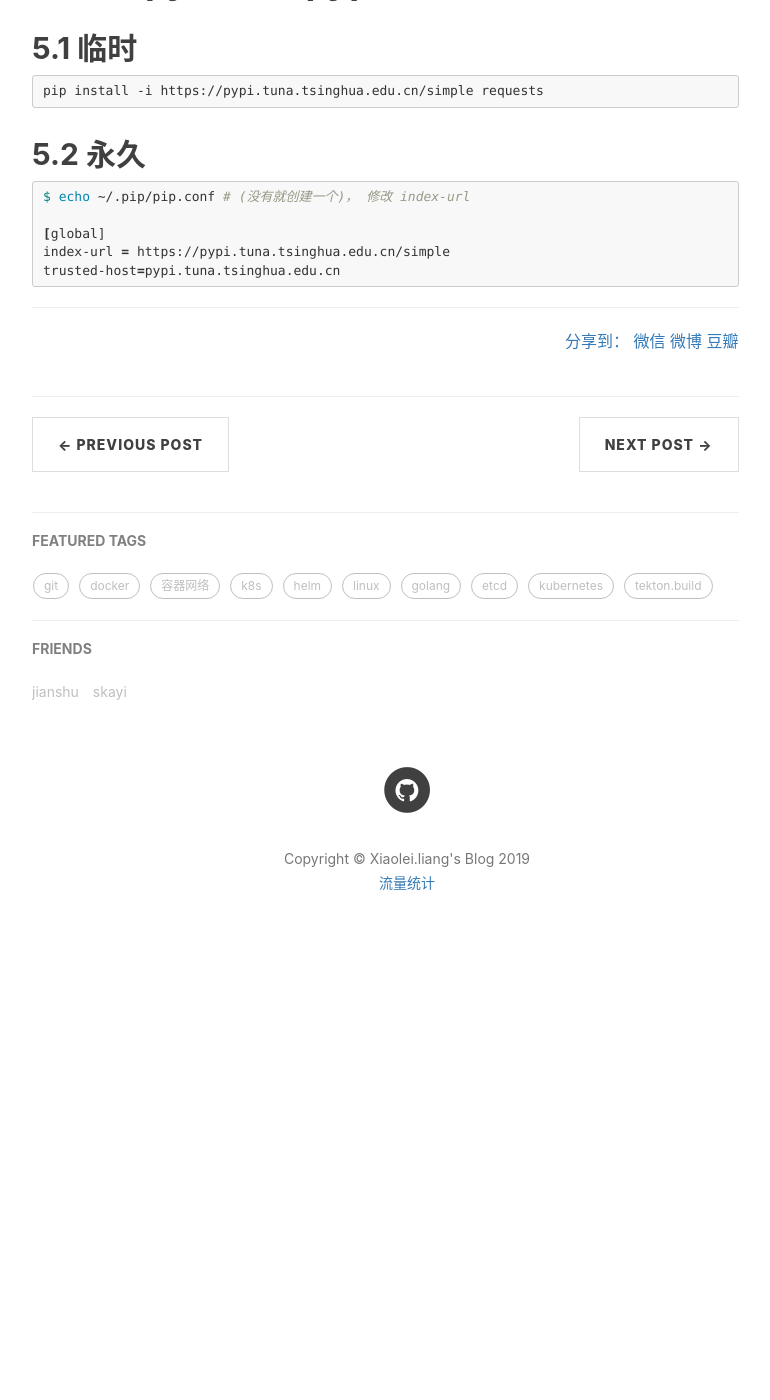
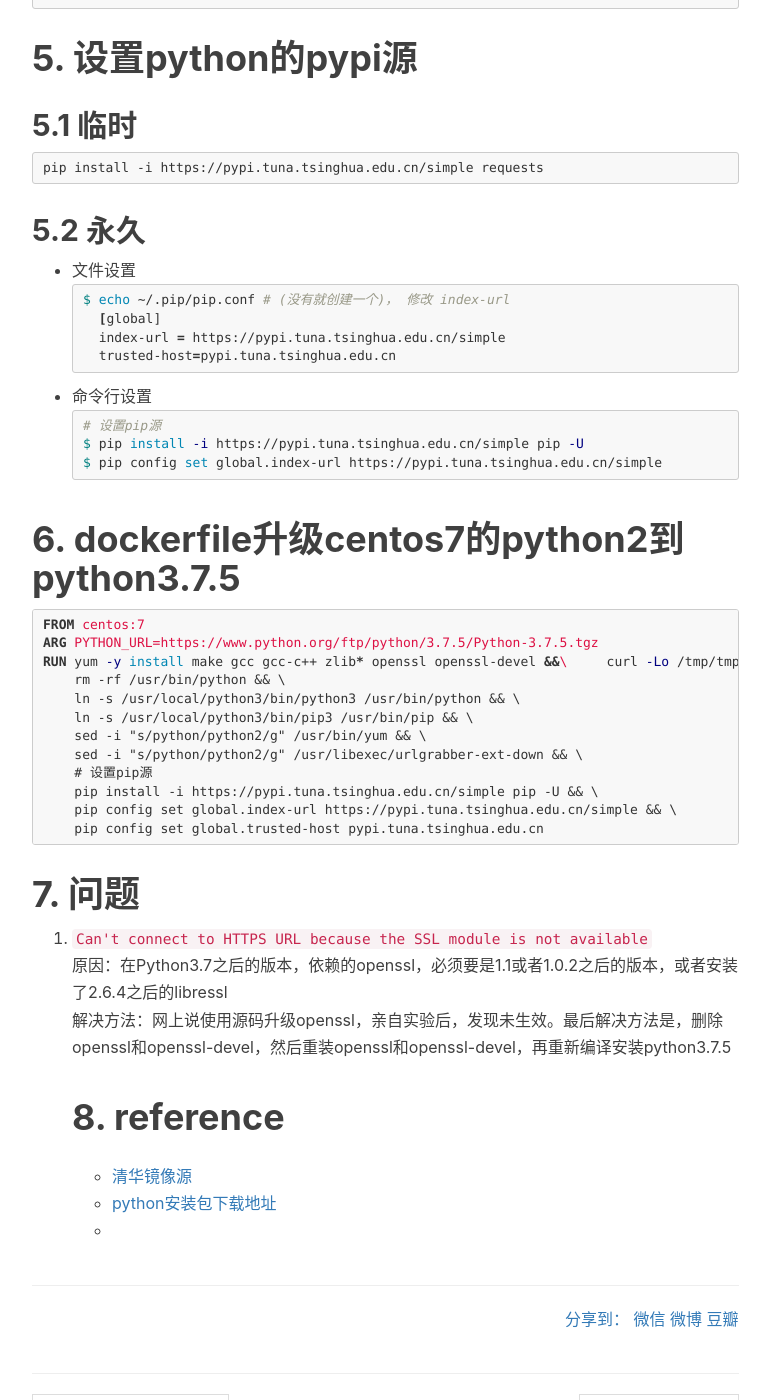
Before and after one commit to wutongjie23hao/wutongjie23hao.github.io, a Jekyll site: the page built from _posts/2019-10-21-linux笔记-centos下升级python2到python3.x.md, in a window 1280 px wide and 1400 px high, scrolled down 1870 px. Shown: the whole window, without its empty margins (233-1003 px from the left). Built offline with Jekyll 4.4.1, drawn with Linux system fonts in a browser that asks for light colours; nearby versions of some CDN libraries; comment, search, counter and statistics services are not loaded; before the commit the page ends 2857 px from its top, so only the background shows below that; some of the changed text lies outside the part shown.

Commit message:
modify python3

````diff
--- a/_posts/2019-10-21-linux笔记-centos下升级python2到python3.x.md
+++ b/_posts/2019-10-21-linux笔记-centos下升级python2到python3.x.md
@@ -12,17 +12,18 @@
 
 # 1. yum安装python3.6
 ```bash
+$ yum install epel-release
 $ yum -y install python36 python36-devel
 ```
 
-# 2. 源码安装
+# 2. 源码安装python3.7.5
 ## 2.1 准备
 ```bash
-$ yum install make gcc gcc-c++
+$ yum -y install make gcc gcc-c++ zlib* openssl openssl-devel
 ```
 ## 2.2 下载安装包并解压
 ```bash
-$ wget https://www.python.org/ftp/python/3.8.0/Python-3.7.5.tgz
+$ wget https://www.python.org/ftp/python/3.7.5/Python-3.7.5.tgz
 $ tar -zxvf Python-3.7.5.tgz
 $ cd Python-3.7.5/
 $ ./configure
@@ -35,14 +36,15 @@
 
 >> 注意： 经过上面的步骤以后，可以通过``python3``命令来使用python3.x
 
-# 3. centos下设置3.x为系统默认
+# 3. centos下设置python3和pip3为系统默认
 因为centos的yum使用python2，所以，需要设置yum相关脚本为/usr/bin/python2
 
 脚本如下：
 
 ```bash
 $ rm -rf /usr/bin/python
-$ ln -s /usr/local/bin/python3.7 /usr/bin/python
+$ ln -s /usr/local/python3/bin/python3 /usr/bin/python
+$ ln -s /usr/local/python3/bin/pip3 /usr/bin/pip
 $ sed -i "s/python/python2/g" /usr/bin/yum
 $ sed -i "s/python/python2/g" /usr/libexec/urlgrabber-ext-down
 ```
@@ -59,10 +61,52 @@
 pip install -i https://pypi.tuna.tsinghua.edu.cn/simple requests
 ```
 ## 5.2 永久
+* 文件设置
 ```bash
 $ echo ~/.pip/pip.conf # (没有就创建一个)， 修改 index-url
+    [global]
+    index-url = https://pypi.tuna.tsinghua.edu.cn/simple
+    trusted-host=pypi.tuna.tsinghua.edu.cn
+```
+* 命令行设置
+```bash
+  # 设置pip源
+  $ pip install -i https://pypi.tuna.tsinghua.edu.cn/simple pip -U
+  $ pip config set global.index-url https://pypi.tuna.tsinghua.edu.cn/simple
+```
 
-[global]
-index-url = https://pypi.tuna.tsinghua.edu.cn/simple
-trusted-host=pypi.tuna.tsinghua.edu.cn
+# 6. dockerfile升级centos7的python2到python3.7.5
+```Dockerfile
+FROM centos:7
+ARG PYTHON_URL=https://www.python.org/ftp/python/3.7.5/Python-3.7.5.tgz
+RUN yum -y install make gcc gcc-c++ zlib* openssl openssl-devel &&\
+    curl -Lo /tmp/tmp.tgz "$PYTHON_URL" &&\
+    mkdir -p /tmp/python &&\
+    cd /tmp/python &&\
+    tar -xzvf /tmp/tmp.tgz --strip-components=1 &&\
+    ./configure  &&\
+    ./configure --prefix=/usr/local/python3 --enable-optimizations &&\
+    make && make install &&\
+    rm -rf /tmp/python  &&\
+    rm -rf /tmp/tmp.tgz &&\
+    ln -s /usr/local/python3/bin/python3 /usr/bin/python3 &&\
+    ln -s /usr/local/python3/bin/pip3 /usr/bin/pip3 &&\
+    # 设置为默认
+    rm -rf /usr/bin/python && \
+    ln -s /usr/local/python3/bin/python3 /usr/bin/python && \
+    ln -s /usr/local/python3/bin/pip3 /usr/bin/pip && \
+    sed -i "s/python/python2/g" /usr/bin/yum && \
+    sed -i "s/python/python2/g" /usr/libexec/urlgrabber-ext-down && \
+    # 设置pip源
+    pip install -i https://pypi.tuna.tsinghua.edu.cn/simple pip -U && \
+    pip config set global.index-url https://pypi.tuna.tsinghua.edu.cn/simple && \
+    pip config set global.trusted-host pypi.tuna.tsinghua.edu.cn
 ```
+# 7. 问题
+1. ``Can't connect to HTTPS URL because the SSL module is not available`` \
+  原因：在Python3.7之后的版本，依赖的openssl，必须要是1.1或者1.0.2之后的版本，或者安装了2.6.4之后的libressl \
+  解决方法：网上说使用源码升级openssl，亲自实验后，发现未生效。最后解决方法是，删除openssl和openssl-devel，然后重装openssl和openssl-devel，再重新编译安装python3.7.5
+# 8. reference
+* [清华镜像源](https://mirror.tuna.tsinghua.edu.cn/help/pypi/)
+* [python安装包下载地址](https://www.python.org/ftp/python/)
+* []()
````
